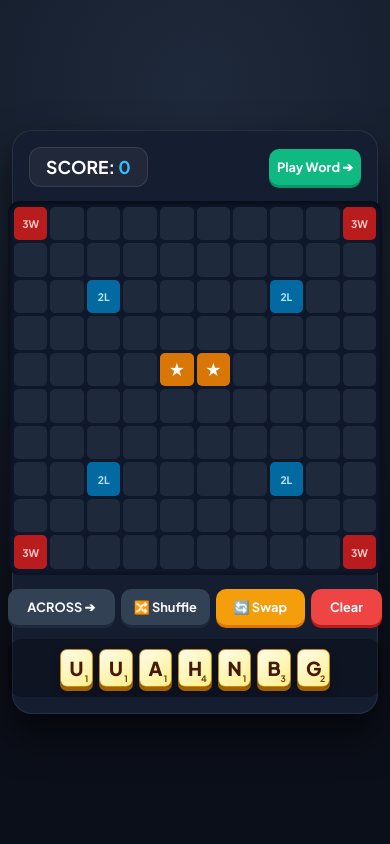
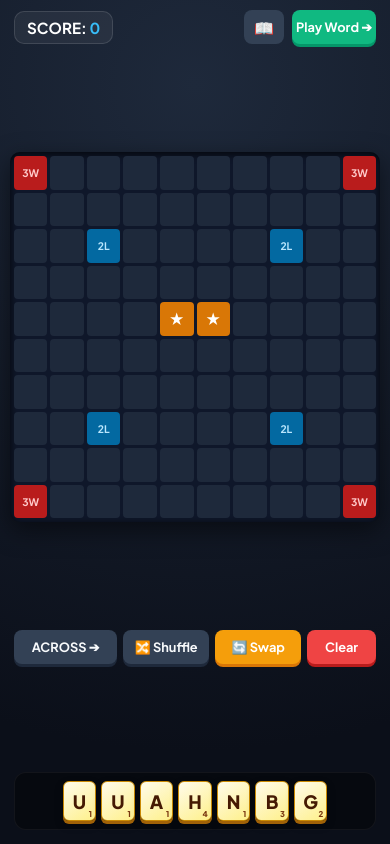
Before and after one commit to bharath2410/crossword-game, a Django app: page / in a window 390 px wide. Run offline with Django 5.2, Linux system fonts and the light colour scheme.

Commit message:
Add responsive 100dvh layout, Web Audio, Scrabble rules, dictionary definitions, and PWA

```diff
--- a/game/static/game/css/style.css
+++ b/game/static/game/css/style.css
@@ -1,15 +1,13 @@
 @import url('https://fonts.googleapis.com/css2?family=Plus+Jakarta+Sans:wght@600;700;800&display=swap');
 
 :root {
-  --cell-size: min(8.6vw, 42px);
+  --cell-size: min(8.6vw, 38px);
   --bg-main: #0b0f19;
   --panel-bg: #151d30;
   --board-bg: #1e293b;
-  --cell-default: #0f172a;
   --tile-bg: linear-gradient(145deg, #fffbeb, #fef08a);
   --tile-border: #ca8a04;
   --text-dark: #451a03;
-  --primary-green: #10b981;
 }
 
 * {
@@ -21,88 +19,97 @@
   font-family: 'Plus Jakarta Sans', -apple-system, sans-serif;
 }
 
-body {
-  background: radial-gradient(circle at 50% 10%, #1e293b, var(--bg-main) 80%);
+html, body {
+  height: 100%;
+  height: 100dvh;
+  overflow: hidden;
+  background: radial-gradient(circle at 50% 10%, #1e293b, var(--bg-main) 85%);
   color: #fff;
-  min-height: 100vh;
   display: flex;
   justify-content: center;
   align-items: center;
-  padding: 12px;
 }
 
-.game-card {
-  background: var(--panel-bg);
-  border: 1px solid rgba(255, 255, 255, 0.08);
-  border-radius: 20px;
-  padding: 16px;
-  box-shadow: 0 20px 40px rgba(0, 0, 0, 0.6);
+/* Full Viewport App Wrapper */
+.game-wrapper {
+  width: 100%;
+  max-width: 420px;
+  height: 100%;
+  max-height: 100dvh;
   display: flex;
   flex-direction: column;
-  align-items: center;
-  width: 100%;
-  max-width: 440px;
+  justify-content: space-between;
+  padding: 10px 14px 14px 14px;
 }
 
 /* Header */
 .game-header {
-  width: 100%;
   display: flex;
   justify-content: space-between;
   align-items: center;
-  margin-bottom: 14px;
 }
 
 .score-badge {
-  background: rgba(255, 255, 255, 0.05);
-  border: 1px solid rgba(255, 255, 255, 0.1);
-  padding: 8px 16px;
-  border-radius: 12px;
-  font-size: 1.1rem;
+  background: rgba(255, 255, 255, 0.06);
+  border: 1px solid rgba(255, 255, 255, 0.12);
+  padding: 6px 12px;
+  border-radius: 10px;
+  font-size: 0.95rem;
   font-weight: 700;
 }
+.score-badge span { color: #38bdf8; }
 
-.score-badge span {
-  color: #38bdf8;
+.header-actions {
+  display: flex;
+  gap: 8px;
 }
 
-/* Board Grid */
+/* Board */
+.grid-container {
+  display: flex;
+  justify-content: center;
+  align-items: center;
+}
+
 .crossword-grid {
   display: grid;
   grid-template-columns: repeat(10, var(--cell-size));
   grid-template-rows: repeat(10, var(--cell-size));
   gap: 3px;
   background: #0f172a;
-  padding: 6px;
-  border-radius: 12px;
-  box-shadow: inset 0 2px 8px rgba(0, 0, 0, 0.7);
+  padding: 4px;
+  border-radius: 10px;
+  box-shadow: inset 0 2px 8px rgba(0, 0, 0, 0.8), 0 8px 24px rgba(0,0,0,0.5);
 }
 
 .cell {
   background-color: var(--board-bg);
-  border-radius: 5px;
+  border-radius: 4px;
   display: flex;
   align-items: center;
   justify-content: center;
   position: relative;
-  font-size: 1.1rem;
+  font-size: 1.05rem;
   font-weight: 800;
   cursor: pointer;
-  transition: transform 0.1s ease;
 }
 
-.cell:active { transform: scale(0.95); }
-
 /* Multiplier Cells */
-.cell.dl { background: #0369a1; font-size: 0.65rem; color: #bae6fd; font-weight: 700; } /* 2x Letter */
-.cell.tw { background: #b91c1c; font-size: 0.65rem; color: #fecaca; font-weight: 700; } /* 3x Word */
-.cell.center-star { background: #d97706; color: #fff; font-size: 1rem; }
+.cell.dl { background: #0369a1; font-size: 0.65rem; color: #bae6fd; font-weight: 700; }
+.cell.tw { background: #b91c1c; font-size: 0.65rem; color: #fecaca; font-weight: 700; }
+.cell.center-star { background: #d97706; color: #fff; font-size: 0.95rem; }
 
 /* Active & Placed Tile Styles */
 .cell.selected {
   background: #3b82f6;
   color: #fff;
-  box-shadow: 0 0 10px rgba(59, 130, 246, 0.6);
+  box-shadow: 0 0 10px rgba(59, 130, 246, 0.7);
+}
+
+@keyframes tilePop {
+  0% { transform: scale(0.6); opacity: 0; }
+  80% { transform: scale(1.15); }
+  100% { transform: scale(1); opacity: 1; }
 }
 
 .cell.occupied {
@@ -110,25 +117,37 @@ body {
   color: var(--text-dark);
   border: 1px solid var(--tile-border);
   box-shadow: 0 3px 0 #a16207;
+  animation: tilePop 0.2s cubic-bezier(0.175, 0.885, 0.32, 1.275) forwards;
 }
 
-/* Controls Bar */
+.cell .point-subscript, .rack-tile .point-subscript {
+  position: absolute;
+  bottom: 2px;
+  right: 3px;
+  font-size: 0.5rem;
+  font-weight: 800;
+  line-height: 1;
+  color: #78350f;
+}
+
+/* Controls */
 .controls {
   display: grid;
   grid-template-columns: 1.2fr 1fr 1fr 0.8fr;
   gap: 6px;
-  margin-top: 14px;
   width: 100%;
 }
 
 .btn {
-  padding: 10px 8px;
-  border-radius: 10px;
+  padding: 9px 4px;
+  border-radius: 8px;
   border: none;
   font-weight: 700;
   font-size: 0.8rem;
   cursor: pointer;
-  transition: all 0.15s ease;
+  display: flex;
+  align-items: center;
+  justify-content: center;
 }
 
 .btn:active { transform: translateY(2px); }
@@ -136,60 +155,92 @@ body {
 .btn.secondary { background: #334155; color: #f8fafc; box-shadow: 0 3px 0 #1e293b; }
 .btn.warning { background: #f59e0b; color: white; box-shadow: 0 3px 0 #d97706; }
 .btn.danger { background: #ef4444; color: white; box-shadow: 0 3px 0 #b91c1c; }
+.btn.icon-btn { background: #334155; padding: 0 10px; font-size: 1rem; }
 
-/* Dynamic Letter Rack */
+/* Letter Rack */
 .letter-rack {
   display: flex;
-  gap: 6px;
-  margin-top: 14px;
+  gap: 5px;
   justify-content: center;
-  background: rgba(0, 0, 0, 0.3);
-  padding: 10px;
-  border-radius: 14px;
-  width: 100%;
+  background: rgba(0, 0, 0, 0.4);
+  padding: 8px;
+  border-radius: 12px;
+  border: 1px solid rgba(255,255,255,0.05);
 }
 
 .rack-tile {
   width: var(--cell-size);
-  height: calc(var(--cell-size) * 1.15);
+  height: calc(var(--cell-size) * 1.18);
   background: var(--tile-bg);
   color: var(--text-dark);
   display: flex;
-  flex-direction: column;
   align-items: center;
   justify-content: center;
-  font-size: 1.2rem;
+  font-size: 1.15rem;
   font-weight: 800;
-  border-radius: 7px;
+  border-radius: 6px;
   border: 1px solid var(--tile-border);
-  box-shadow: 0 4px 0 #a16207, 0 6px 10px rgba(0,0,0,0.3);
+  box-shadow: 0 3px 0 #a16207, 0 4px 8px rgba(0,0,0,0.3);
   cursor: pointer;
   position: relative;
 }
 
-.rack-tile .point-subscript {
-  position: absolute;
-  bottom: 2px;
-  right: 4px;
-  font-size: 0.55rem;
-  font-weight: 700;
-  color: #78350f;
+.rack-tile.selected-tile {
+  outline: 3px solid #38bdf8;
+  transform: translateY(-4px);
 }
 
-.rack-tile.selected-tile {
-  outline: 3px solid #38bdf8;
-  transform: translateY(-5px);
-  box-shadow: 0 8px 12px rgba(56, 189, 248, 0.4);
+/* Modal and Toast */
+.toast {
+  position: fixed;
+  top: 16px;
+  background: #ef4444;
+  color: white;
+  padding: 8px 18px;
+  border-radius: 20px;
+  font-size: 0.85rem;
+  font-weight: 700;
+  box-shadow: 0 8px 16px rgba(0,0,0,0.5);
+  z-index: 100;
+}
+.toast.hidden { opacity: 0; pointer-events: none; }
+
+.modal-overlay {
+  position: fixed;
+  inset: 0;
+  background: rgba(0,0,0,0.7);
+  display: flex;
+  align-items: center;
+  justify-content: center;
+  z-index: 200;
+  padding: 16px;
+}
+.modal-overlay.hidden { display: none; }
+
+.modal-card {
+  background: var(--panel-bg);
+  border: 1px solid rgba(255,255,255,0.1);
+  border-radius: 16px;
+  width: 100%;
+  max-width: 360px;
+  padding: 16px;
 }
 
-.toast {
-  position: fixed;
-  bottom: 24px;
-  background: #ef4444;
-  color: white;
-  padding: 10px 20px;
-  border-radius: 24px;
-  font-weight: 700;
-  box-shadow: 0 8px 16px rgba(0,0,0,0.4);
+.modal-header {
+  display: flex;
+  justify-content: space-between;
+  align-items: center;
+  margin-bottom: 12px;
 }
-.toast.hidden { opacity: 0; pointer-events: none; }
+.close-btn { background: none; border: none; font-size: 1.4rem; color: #94a3b8; cursor: pointer; }
+.word-pill {
+  background: #1e293b;
+  padding: 8px 12px;
+  border-radius: 8px;
+  margin-bottom: 6px;
+  display: flex;
+  justify-content: space-between;
+  align-items: center;
+  cursor: pointer;
+}
+.word-pill:hover { background: #334155; }
--- a/game/static/game/js/game.js
+++ b/game/static/game/js/game.js
@@ -8,14 +8,22 @@ const shuffleBtn = document.getElementById("shuffle-btn");
 const swapBtn = document.getElementById("swap-btn");
 const submitBtn = document.getElementById("submit-btn");
 const clearBtn = document.getElementById("clear-btn");
+const historyBtn = document.getElementById("history-btn");
 const toastEl = document.getElementById("message-toast");
 const scoreEl = document.getElementById("score");
+
+const modalOverlay = document.getElementById("modal-overlay");
+const modalTitle = document.getElementById("modal-title");
+const modalBody = document.getElementById("modal-body");
+const modalClose = document.getElementById("modal-close");
 
 let direction = "across";
 let selectedTileData = null;
 let currentScore = 0;
 let pendingMoves = [];
 let playerRack = [];
+let playedWordsHistory = [];
+let isFirstTurn = true;
 let tileCounter = 0;
 
 const LETTER_POINTS = {
@@ -26,6 +34,31 @@ const LETTER_POINTS = {
 
 const VOWELS = ['A', 'E', 'I', 'O', 'U'];
 const CONSONANTS = ['B', 'C', 'D', 'F', 'G', 'H', 'J', 'K', 'L', 'M', 'N', 'P', 'R', 'S', 'T', 'W', 'Y'];
+
+// Web Audio Synthesizer
+const audioCtx = new (window.AudioContext || window.webkitAudioContext)();
+function playAudio(type) {
+  if (audioCtx.state === 'suspended') audioCtx.resume();
+  const osc = audioCtx.createOscillator();
+  const gain = audioCtx.createGain();
+  osc.connect(gain);
+  gain.connect(audioCtx.destination);
+
+  if (type === 'tap') {
+    osc.frequency.setValueAtTime(450, audioCtx.currentTime);
+    gain.gain.exponentialRampToValueAtTime(0.01, audioCtx.currentTime + 0.06);
+    osc.start(); osc.stop(audioCtx.currentTime + 0.06);
+  } else if (type === 'success') {
+    osc.frequency.setValueAtTime(523.25, audioCtx.currentTime);
+    osc.frequency.setValueAtTime(659.25, audioCtx.currentTime + 0.08);
+    gain.gain.exponentialRampToValueAtTime(0.01, audioCtx.currentTime + 0.25);
+    osc.start(); osc.stop(audioCtx.currentTime + 0.25);
+  } else if (type === 'error') {
+    osc.frequency.setValueAtTime(160, audioCtx.currentTime);
+    gain.gain.exponentialRampToValueAtTime(0.01, audioCtx.currentTime + 0.18);
+    osc.start(); osc.stop(audioCtx.currentTime + 0.18);
+  }
+}
 
 function getCookie(name) {
   let cookieValue = null;
@@ -42,7 +75,7 @@ function getCookie(name) {
   return cookieValue;
 }
 
-// 1. Initialize Board with Multiplier Labels
+// 1. Board Setup
 const specialTiles = {
   "0,0": { cls: "tw", text: "3W" }, "0,9": { cls: "tw", text: "3W" },
   "9,0": { cls: "tw", text: "3W" }, "9,9": { cls: "tw", text: "3W" },
@@ -57,36 +90,29 @@ for (let r = 0; r < GRID_SIZE; r++) {
     cell.className = "cell";
     cell.dataset.row = r;
     cell.dataset.col = c;
-
     const special = specialTiles[`${r},${c}`];
     if (special) {
       cell.classList.add(special.cls);
       cell.textContent = special.text;
     }
-
     cell.addEventListener("pointerdown", () => handleCellClick(cell, r, c));
     boardEl.appendChild(cell);
   }
 }
 
-// 2. Fixed Balanced Letter Generation (Ensures exactly 2-3 vowels)
+// 2. Tile Generation
 function refillRack() {
   while (playerRack.length < RACK_SIZE) {
     tileCounter++;
     const currentVowels = playerRack.filter(t => VOWELS.includes(t.letter)).length;
-
-    // Maintain 2 to 3 vowels in a 7-tile hand
     let letter;
     if (currentVowels < 2) {
       letter = VOWELS[Math.floor(Math.random() * VOWELS.length)];
     } else if (currentVowels >= 3) {
       letter = CONSONANTS[Math.floor(Math.random() * CONSONANTS.length)];
     } else {
-      letter = Math.random() < 0.35
-        ? VOWELS[Math.floor(Math.random() * VOWELS.length)]
-        : CONSONANTS[Math.floor(Math.random() * CONSONANTS.length)];
+      letter = Math.random() < 0.35 ? VOWELS[Math.floor(Math.random() * VOWELS.length)] : CONSONANTS[Math.floor(Math.random() * CONSONANTS.length)];
     }
-
     playerRack.push({ id: `tile-${tileCounter}`, letter: letter });
   }
   renderRack();
@@ -99,11 +125,10 @@ function renderRack() {
     tileDiv.className = "rack-tile";
     tileDiv.dataset.id = tile.id;
     tileDiv.dataset.letter = tile.letter;
-
-    // Add letter and score subscript
     tileDiv.innerHTML = `${tile.letter}<span class="point-subscript">${LETTER_POINTS[tile.letter] || 1}</span>`;
 
     tileDiv.addEventListener("pointerdown", () => {
+      playAudio('tap');
       rackEl.querySelectorAll(".rack-tile").forEach(t => t.classList.remove("selected-tile"));
       if (selectedTileData && selectedTileData.id === tile.id) {
         selectedTileData = null;
@@ -112,16 +137,15 @@ function renderRack() {
         tileDiv.classList.add("selected-tile");
       }
     });
-
     rackEl.appendChild(tileDiv);
   });
 }
 
-// 3. Tile Placement
 function handleCellClick(cell, r, c) {
   if (!selectedTileData || cell.classList.contains("occupied") || cell.classList.contains("selected")) return;
+  playAudio('tap');
 
-  cell.textContent = selectedTileData.letter;
+  cell.innerHTML = `${selectedTileData.letter}<span class="point-subscript">${LETTER_POINTS[selectedTileData.letter] || 1}</span>`;
   cell.classList.add("selected");
 
   pendingMoves.push({
@@ -133,34 +157,40 @@ function handleCellClick(cell, r, c) {
 
   const rackTileEl = rackEl.querySelector(`[data-id='${selectedTileData.id}']`);
   if (rackTileEl) rackTileEl.style.display = "none";
-
   selectedTileData = null;
 }
 
-// 4. Controls
+// 3. Controls
 dirToggleBtn.addEventListener("click", () => {
+  playAudio('tap');
   direction = direction === "across" ? "down" : "across";
   dirToggleBtn.textContent = direction === "across" ? "ACROSS ➔" : "DOWN ↓";
 });
 
 shuffleBtn.addEventListener("click", () => {
+  playAudio('tap');
   resetPendingMoves();
   playerRack.sort(() => Math.random() - 0.5);
   renderRack();
 });
 
 swapBtn.addEventListener("click", () => {
+  playAudio('tap');
   resetPendingMoves();
   playerRack = [];
   refillRack();
-  showToast("Tiles swapped!", "#f59e0b");
+  showToast("Hand swapped!", "#f59e0b");
 });
 
-clearBtn.addEventListener("click", resetPendingMoves);
+clearBtn.addEventListener("click", () => {
+  playAudio('tap');
+  resetPendingMoves();
+});
 
-// 5. Submit Word
+// 4. Submit Word & Rule Verification
 submitBtn.addEventListener("click", async () => {
   if (pendingMoves.length === 0) {
+    playAudio('error');
     showToast("Place letters on the board first!");
     return;
   }
@@ -179,16 +209,22 @@ submitBtn.addEventListener("click", async () => {
   let fullWord = "";
   let currRow = startRow;
   let currCol = startCol;
+  let connectedToExisting = false;
 
   while (currRow < GRID_SIZE && currCol < GRID_SIZE) {
     const letter = getCellLetter(currRow, currCol);
     if (!letter) break;
+
+    const cell = boardEl.querySelector(`[data-row='${currRow}'][data-col='${currCol}']`);
+    if (cell.classList.contains("occupied")) connectedToExisting = true;
+
     fullWord += letter;
     if (direction === "across") currCol++;
     else currRow++;
   }
 
   if (fullWord.length < 2) {
+    playAudio('error');
     showToast("Words must be at least 2 letters long!");
     return;
   }
@@ -204,15 +240,20 @@ submitBtn.addEventListener("click", async () => {
         word: fullWord,
         row: startRow,
         col: startCol,
-        direction: direction
+        direction: direction,
+        is_first_turn: isFirstTurn,
+        connected_to_existing: connectedToExisting
       })
     });
 
     const data = await res.json();
 
     if (data.valid) {
+      playAudio('success');
       currentScore += data.points;
       scoreEl.textContent = currentScore;
+      isFirstTurn = false;
+      playedWordsHistory.push({ word: fullWord, points: data.points });
 
       pendingMoves.forEach(m => {
         const cell = boardEl.querySelector(`[data-row='${m.row}'][data-col='${m.col}']`);
@@ -224,10 +265,12 @@ submitBtn.addEventListener("click", async () => {
       showToast(data.message, "#10b981");
       refillRack();
     } else {
+      playAudio('error');
       showToast(data.message, "#ef4444");
       resetPendingMoves();
     }
   } catch (err) {
+    playAudio('error');
     showToast("Network error!");
     resetPendingMoves();
   }
@@ -237,7 +280,7 @@ function getCellLetter(r, c) {
   const cell = boardEl.querySelector(`[data-row='${r}'][data-col='${c}']`);
   if (!cell) return null;
   if (cell.classList.contains("selected") || cell.classList.contains("occupied")) {
-    return cell.textContent.trim().charAt(0);
+    return cell.childNodes[0].textContent.trim();
   }
   return null;
 }
@@ -254,6 +297,48 @@ function resetPendingMoves() {
   selectedTileData = null;
 }
 
+// 5. Dictionary Definition Modal & Word History
+historyBtn.addEventListener("click", () => {
+  modalTitle.textContent = "Word History";
+  if (playedWordsHistory.length === 0) {
+    modalBody.innerHTML = `<p class="empty-history">No words played yet. Complete a turn to see history!</p>`;
+  } else {
+    modalBody.innerHTML = playedWordsHistory.map(item => `
+      <div class="word-pill" onclick="fetchDefinition('${item.word}')">
+        <span><strong>${item.word}</strong> (+${item.points} pts)</span>
+        <span>🔍 Info</span>
+      </div>
+    `).join("");
+  }
+  modalOverlay.classList.remove("hidden");
+});
+
+window.fetchDefinition = async function(word) {
+  modalTitle.textContent = `Definition: ${word}`;
+  modalBody.innerHTML = `<p>Loading definition...</p>`;
+  try {
+    const res = await fetch(`https://api.dictionaryapi.dev/api/v2/entries/en/${word}`);
+    const data = await res.json();
+    if (Array.isArray(data) && data.length > 0) {
+      const def = data[0].meanings[0].definitions[0].definition;
+      const partOfSpeech = data[0].meanings[0].partOfSpeech;
+      modalBody.innerHTML = `
+        <p><strong>[${partOfSpeech}]</strong></p>
+        <p style="margin-top: 6px; color: #cbd5e1;">${def}</p>
+      `;
+    } else {
+      modalBody.innerHTML = `<p>No definition found for this word.</p>`;
+    }
+  } catch (e) {
+    modalBody.innerHTML = `<p>Failed to load definition.</p>`;
+  }
+};
+
+modalClose.addEventListener("click", () => modalOverlay.classList.add("hidden"));
+modalOverlay.addEventListener("click", (e) => {
+  if (e.target === modalOverlay) modalOverlay.classList.add("hidden");
+});
+
 function showToast(msg, bg = "#ef4444") {
   toastEl.textContent = msg;
   toastEl.style.backgroundColor = bg;
--- a/game/templates/game/index.html
+++ b/game/templates/game/index.html
@@ -3,21 +3,30 @@
 <html lang="en">
 <head>
   <meta charset="UTF-8">
-  <meta name="viewport" content="width=device-width, initial-scale=1.0, user-scalable=no">
+  <meta name="viewport" content="width=device-width, initial-scale=1.0, maximum-scale=1.0, user-scalable=no">
+  <meta name="theme-color" content="#0b0f19">
   <title>Crossword Duel</title>
-  <link rel="stylesheet" href="{% static 'game/css/style.css' %}">
+  <link rel="manifest" href="{% static 'game/manifest.json' %}">
+  <link rel="stylesheet" href="{% static 'game/css/style.css' %}?v=3">
 </head>
 <body>
 
-  <div class="game-card">
+  <div class="game-wrapper">
+    <!-- Header -->
     <header class="game-header">
       <div class="score-badge">SCORE: <span id="score">0</span></div>
+      <div class="header-actions">
+        <button id="history-btn" class="btn icon-btn" title="Played Words">📖</button>
         <button id="submit-btn" class="btn primary">Play Word ➔</button>
+      </div>
     </header>
 
-    <main>
+    <!-- Main Grid -->
+    <main class="grid-container">
       <div id="board" class="crossword-grid"></div>
+    </main>
 
+    <!-- Control Buttons -->
     <div class="controls">
       <button id="toggle-dir-btn" class="btn secondary">ACROSS ➔</button>
       <button id="shuffle-btn" class="btn secondary">🔀 Shuffle</button>
@@ -25,12 +34,31 @@
       <button id="clear-btn" class="btn danger">Clear</button>
     </div>
 
+    <!-- Letter Rack -->
     <div id="rack" class="letter-rack"></div>
-    </main>
   </div>
 
+  <!-- Toast Notification -->
   <div id="message-toast" class="toast hidden"></div>
 
-  <script src="{% static 'game/js/game.js' %}"></script>
+  <!-- Dictionary & Word History Modal -->
+  <div id="modal-overlay" class="modal-overlay hidden">
+    <div class="modal-card">
+      <div class="modal-header">
+        <h3 id="modal-title">Word History</h3>
+        <button id="modal-close" class="close-btn">&times;</button>
+      </div>
+      <div id="modal-body" class="modal-body">
+        <p class="empty-history">No words played yet.</p>
+      </div>
+    </div>
+  </div>
+
+  <script src="{% static 'game/js/game.js' %}?v=3"></script>
+  <script>
+    if ('serviceWorker' in navigator) {
+      navigator.serviceWorker.register("{% static 'game/js/sw.js' %}");
+    }
+  </script>
 </body>
 </html>
--- a/game/views.py
+++ b/game/views.py
@@ -2,7 +2,7 @@ import json
 from django.shortcuts import render
 from django.http import JsonResponse
 from django.views.decorators.csrf import ensure_csrf_cookie
-from .services import is_valid_word, calculate_word_score
+from .services import validate_game_rules, calculate_word_score
 
 @ensure_csrf_cookie
 def game_view(request):
@@ -18,22 +18,15 @@ def validate_move(request):
         row = int(data.get("row", 0))
         col = int(data.get("col", 0))
         direction = data.get("direction", "across")
+        is_first_turn = bool(data.get("is_first_turn", False))
+        connected_to_existing = bool(data.get("connected_to_existing", False))
 
-        if not word:
-            return JsonResponse({"valid": False, "message": "Word cannot be empty."})
+        is_valid, msg = validate_game_rules(word, row, col, direction, is_first_turn, connected_to_existing)
+        if not is_valid:
+            return JsonResponse({"valid": False, "message": msg})
 
-        if not is_valid_word(word):
-            return JsonResponse({"valid": False, "message": f"'{word}' is not in the dictionary."})
-
-        grid_limit = 10
-        if direction == "across" and (col + len(word) > grid_limit):
-            return JsonResponse({"valid": False, "message": "Word exceeds board boundary."})
-        elif direction == "down" and (row + len(word) > grid_limit):
-            return JsonResponse({"valid": False, "message": "Word exceeds board boundary."})
-
-        # In game/views.py:
         points = calculate_word_score(word, start_row=row, start_col=col, direction=direction)
-        return JsonResponse({"valid": True, "word": word, "points": points, "message": f"+{points} points!"})
+        return JsonResponse({"valid": True, "word": word, "points": points, "message": f"+{points} pts for '{word}'!"})
 
     except Exception as e:
         return JsonResponse({"error": str(e)}, status=400)
```
Also changed, not shown: game/services.py (+29 -11 lines), game/static/game/js/sw.js (added, +19 -0 lines), game/static/game/manifest.json (added). Lines whose indentation alone changed are shown as unchanged.
